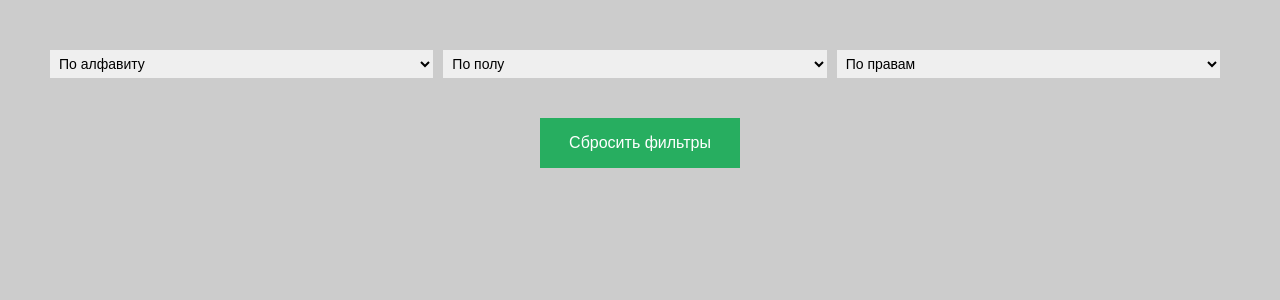
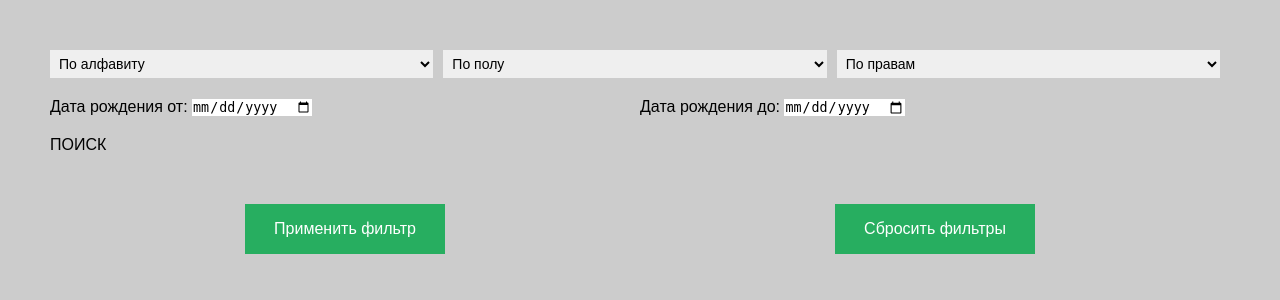
Before and after one commit to ashim120303/test_php, a PHP site: page / in a window 1280 px wide. Shown: the part 70-370 px from the top of the page. Run offline with PHP 8.4, Linux system fonts and the light colour scheme; data that the repository does not hold is empty.

Commit message:
Filter layout

```diff
--- a/css/main.css
+++ b/css/main.css
@@ -71,7 +71,7 @@ body {font-family: sans-serif;font-size: 16px;color: #000; background-color: #cc
   padding: 5px;
   font-size: 14px;
 }
-.filter__reset{
+.filter__button{
   display: flex;
   justify-content: center;
   align-items: center;
@@ -82,6 +82,10 @@ body {font-family: sans-serif;font-size: 16px;color: #000; background-color: #cc
   background-color: #27ae60;
   color: #fff;
   transition: .3s;
+}
+.filter__button button{
+  height: 100%;
+  width: 100%;
 }
 .filter__reset:hover{
   background-color: #0a813c;
--- a/index.php
+++ b/index.php
@@ -17,33 +17,52 @@
     </header>
     <main class="main">
         <div class="filter">
-            <form method="get" action="" ">
+            <form method="get" action="">
                 <div class="filter__container">
                     <div class="filter__item">
-                    <select name="alphabet" id="alphabet" onchange="this.form.submit()">
+                        <select name="alphabet" id="alphabet">
                             <option value="" disabled selected hidden>По алфавиту</option>
                             <option value="ASC">От A до Я</option>
                             <option value="DESC">От Я до A</option>
                         </select>
                     </div>
                     <div class="filter__item">
-                    <select name="gender" id="gender" onchange="this.form.submit()">
+                        <select name="gender" id="gender">
                             <option value="" disabled selected hidden>По полу</option>
                             <option value="Male">Male</option>
                             <option value="Female">Female</option>
                         </select>
                     </div>
                     <div class="filter__item">
-                    <select name="permission" id="permission" onchange="this.form.submit()">
+                        <select name="permission" id="permission">
                             <option value="" disabled selected hidden>По правам</option>
                             <option value="User">User</option>
                             <option value="Admin">Admin</option>
                         </select>
                     </div>
                 </div>
-            <div class="filter__reset">
+                <div class="filter__container">
+                    <div class="filter__item">
+                        <label for="birthdate_start">Дата рождения от:</label>
+                        <input type="date" name="birthdate_start" id="birthdate_start">
+                    </div>
+                    <div class="filter__item">
+                        <label for="birthdate_end">Дата рождения до:</label>
+                        <input type="date" name="birthdate_end" id="birthdate_end">
+                    </div>
+                </div>
+                <div class="filter__container">
+                    ПОИСК
+                </div>
+                <div class="filter__container">
+                <div class="filter__button">
+                    <button type="submit">Применить фильтр</button>
+                </div>
+                <div class="filter__button">
                     <button type="button" onclick="resetFilters()">Сбросить фильтры</button>
                 </div>
+                </div>
+
             </form>
         </div>
 
@@ -52,9 +71,13 @@
                 document.getElementById('alphabet').selectedIndex = 0;
                 document.getElementById('gender').selectedIndex = 0;
                 document.getElementById('permission').selectedIndex = 0;
+                document.getElementById('birthdate_start').value = '';
+                document.getElementById('birthdate_end').value = '';
                 window.location.href = window.location.pathname;
             }
         </script>
+
+
 
         <div class="user">
         <?php foreach ($result as $res) { ?>
```
Also changed, not shown: foo.php (+36 -18 lines). Lines whose indentation alone changed are shown as unchanged.
